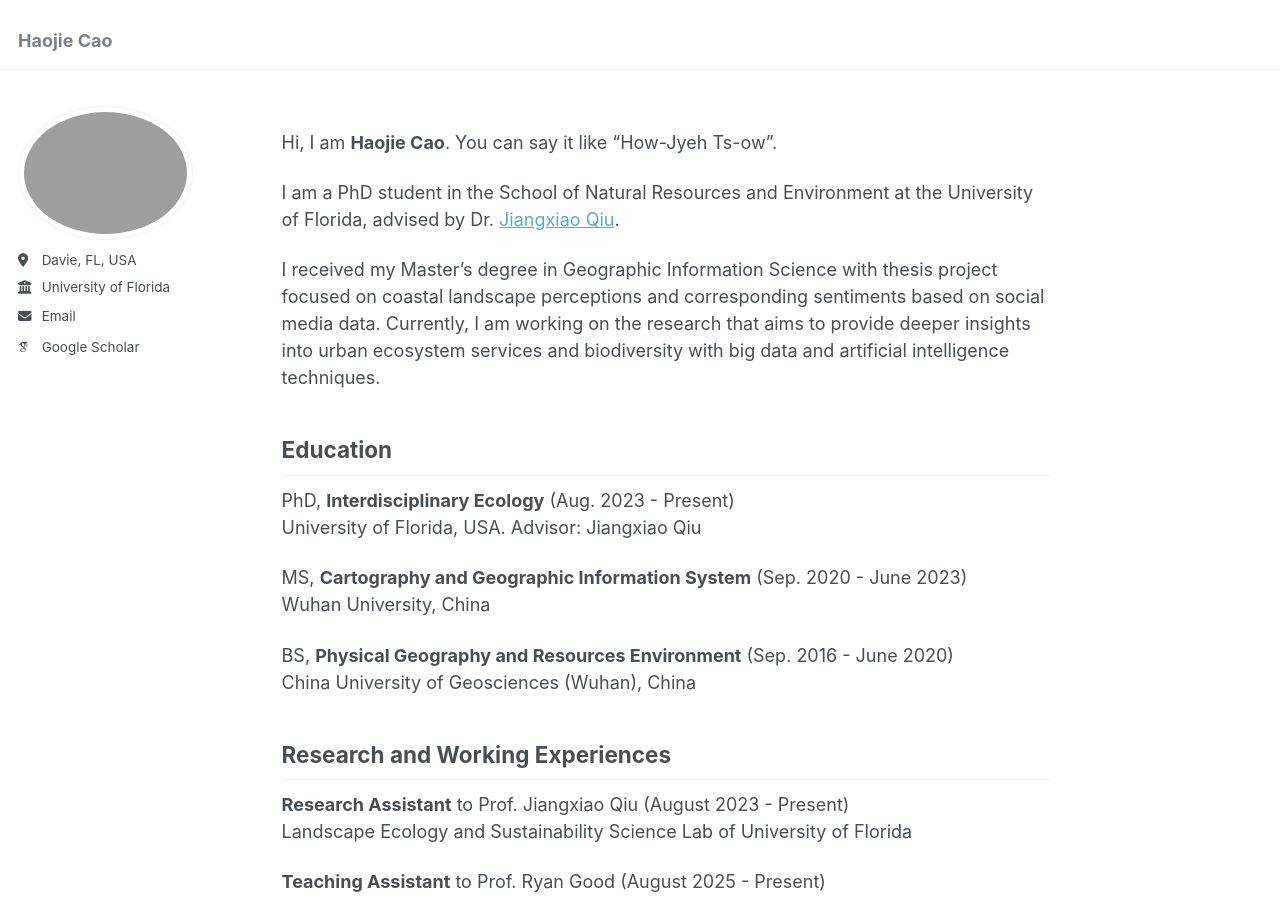
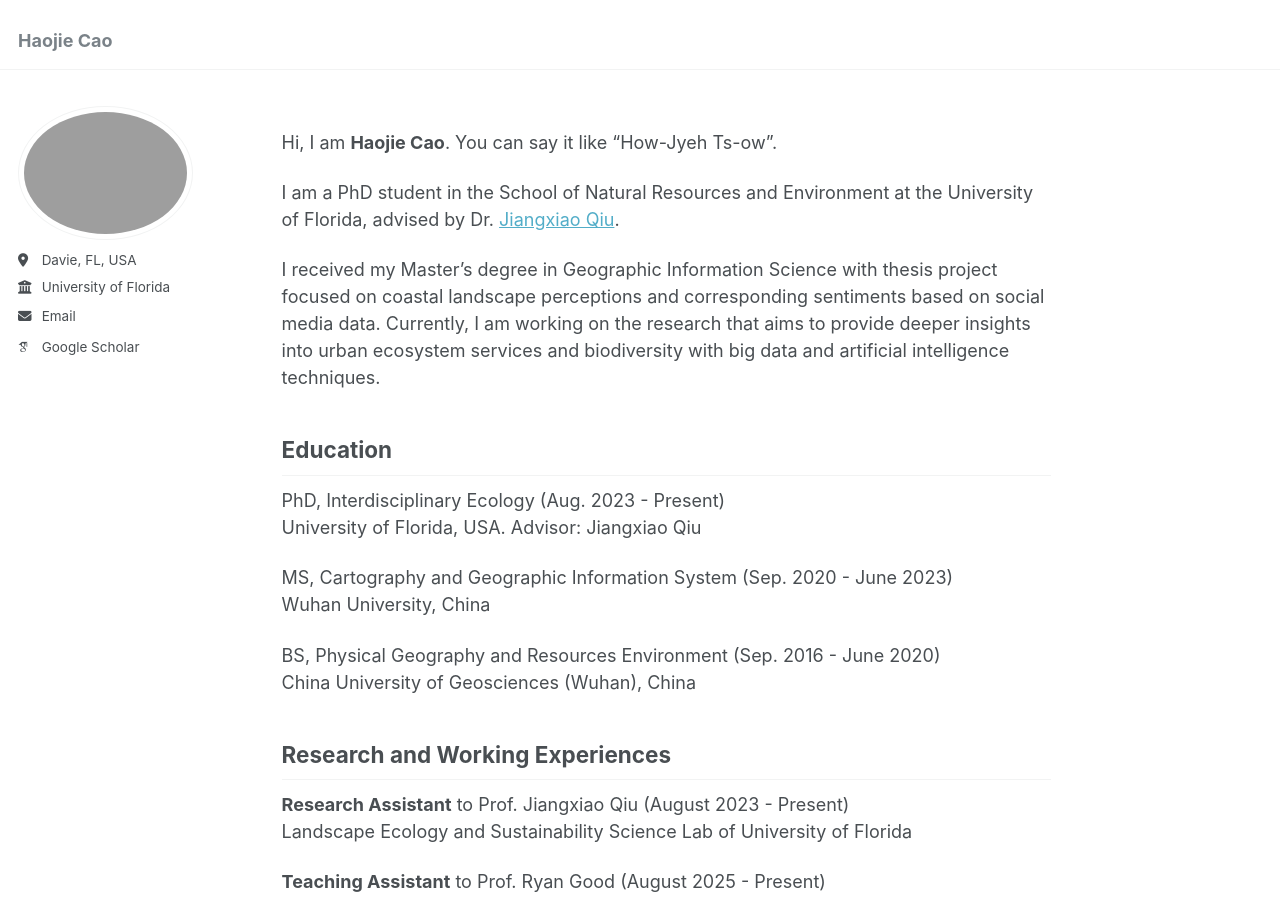
Before and after one commit to haojiecao42/haojiecao42.github.io, a Jekyll site: the page built from _pages/about.md, in a window 1280 px wide and 900 px high. Built offline with Jekyll 4.4.1, drawn with Linux system fonts in a browser that asks for light colours; some web fonts are replaced.

```diff
--- a/_pages/about.md
+++ b/_pages/about.md
@@ -14,13 +14,13 @@ I am a PhD student in the School of Natural Resources and Environment at the Uni
 I received my Master's degree in Geographic Information Science with thesis project focused on coastal landscape perceptions and corresponding sentiments based on social media data. Currently, I am working on the research that aims to provide deeper insights into urban ecosystem services and biodiversity with big data and artificial intelligence techniques.
 
 ## Education
-PhD, **Interdisciplinary Ecology** (Aug. 2023 - Present)<br>
+PhD, Interdisciplinary Ecology (Aug. 2023 - Present)<br>
 University of Florida, USA. Advisor: Jiangxiao Qiu
 
-MS, **Cartography and Geographic Information System** (Sep. 2020 - June 2023)<br>
+MS, Cartography and Geographic Information System (Sep. 2020 - June 2023)<br>
 Wuhan University, China
 
-BS, **Physical Geography and Resources Environment** (Sep. 2016 - June 2020)<br>
+BS, Physical Geography and Resources Environment (Sep. 2016 - June 2020)<br>
 China University of Geosciences (Wuhan), China
 
 ## Research and Working Experiences
```
